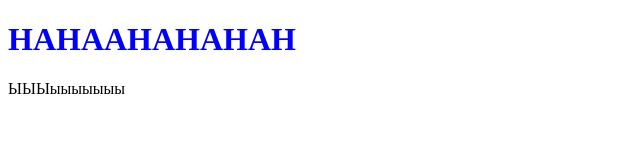
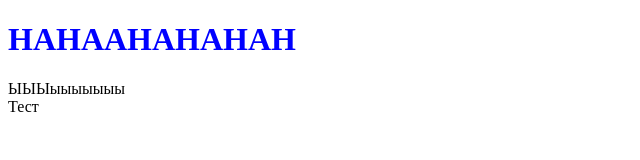
Before and after one commit to whiteforsaken/project_1, a plain HTML site: page src/index.html in a window 1280 px wide. Shown: the full height of the page, 0-640 px from the left. Drawn offline with Linux system fonts and the light colour scheme.

Commit message:
Очередной тест

```diff
--- a/src/index.html
+++ b/src/index.html
@@ -11,6 +11,7 @@
 <body>
     <h1 class="test_title">HAHAAHAHAHAH</h1>
     <div class="test_block_for_pull_request">ЫЫЫыыыыыыы</div>
+    <div class="one-more-test">Тест</div>
 </body>
 
 </html>
```
